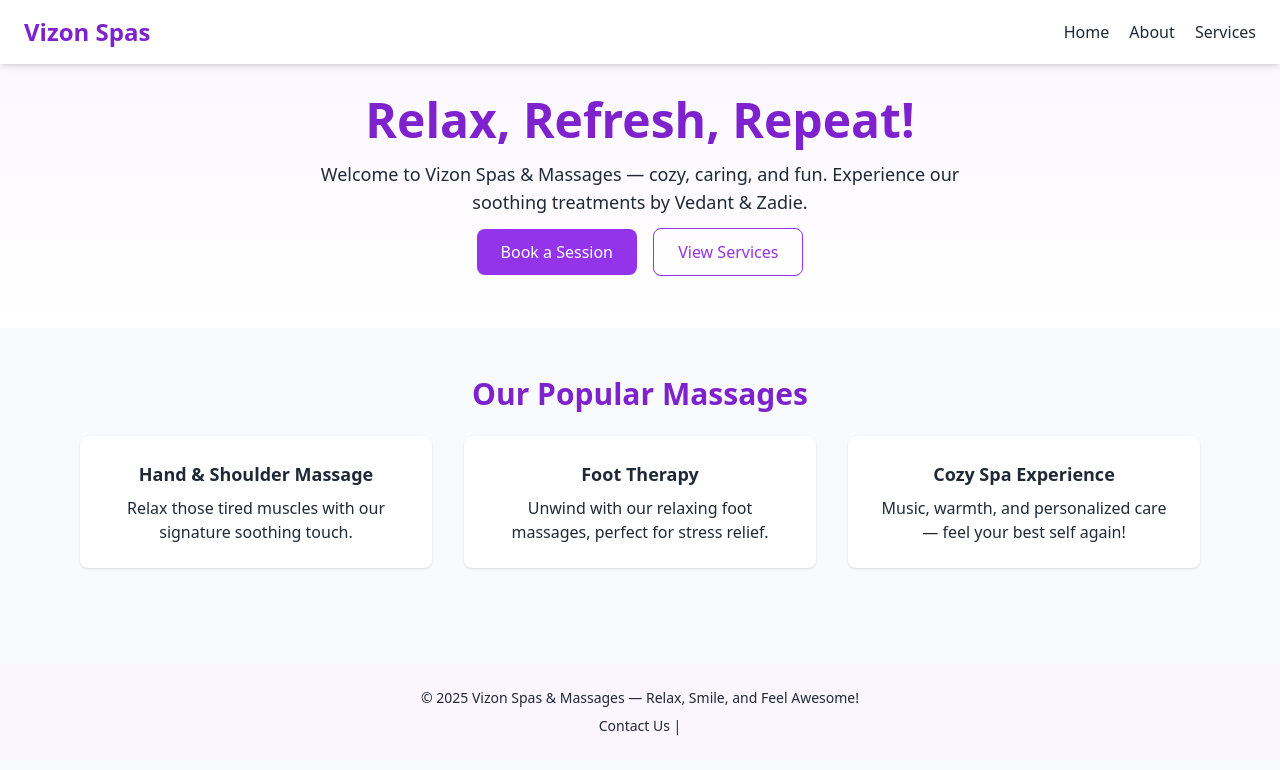
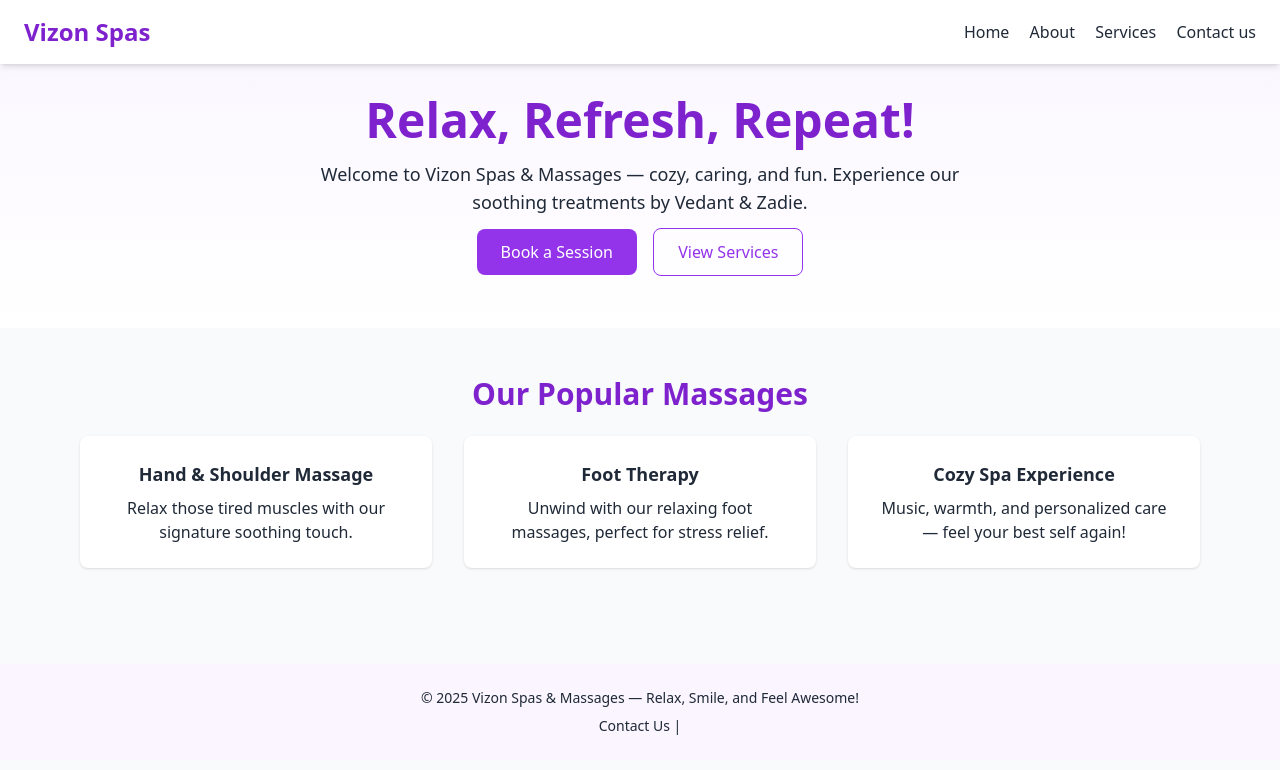
Before and after one commit to tyler-ryans/vizonspas, a plain HTML site: page index.html in a window 1280 px wide. Drawn offline with nearby package versions, Linux system fonts and the light colour scheme.

Commit message:
Add files via upload

```diff
--- a/index.html
+++ b/index.html
@@ -16,6 +16,7 @@
         <a href="index.html" class="hover:text-purple-600">Home</a>
         <a href="vizon_about.html" class="hover:text-purple-600">About</a>
         <a href="services.html" class="hover:text-purple-600">Services</a>
+        <a href="contact.html"> Contact us</a>
       </nav>
     </div>
   </header>
```
Also changed, not shown: services.html (+1 -0 lines), vizon_about.html (+1 -0 lines).
